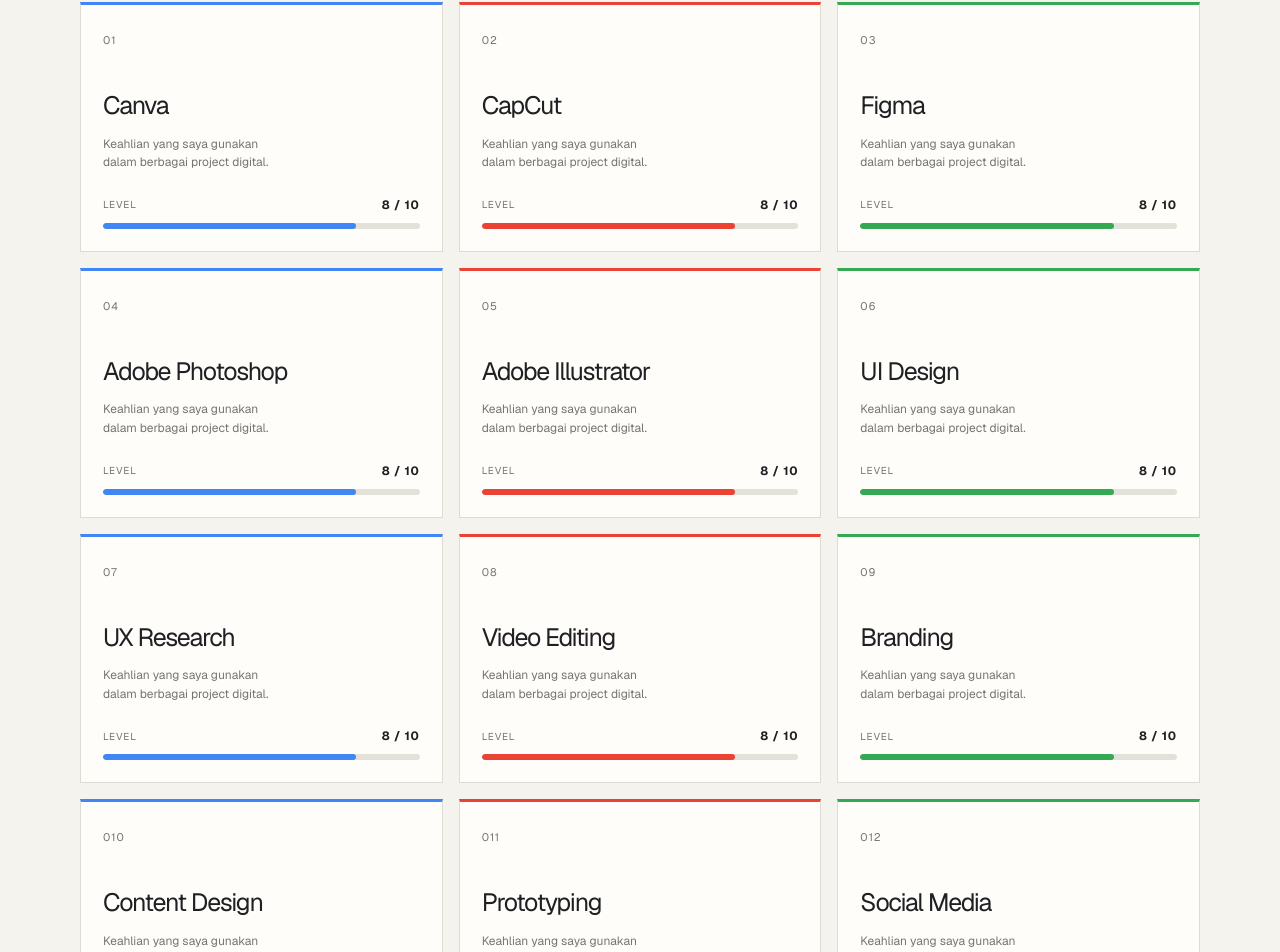
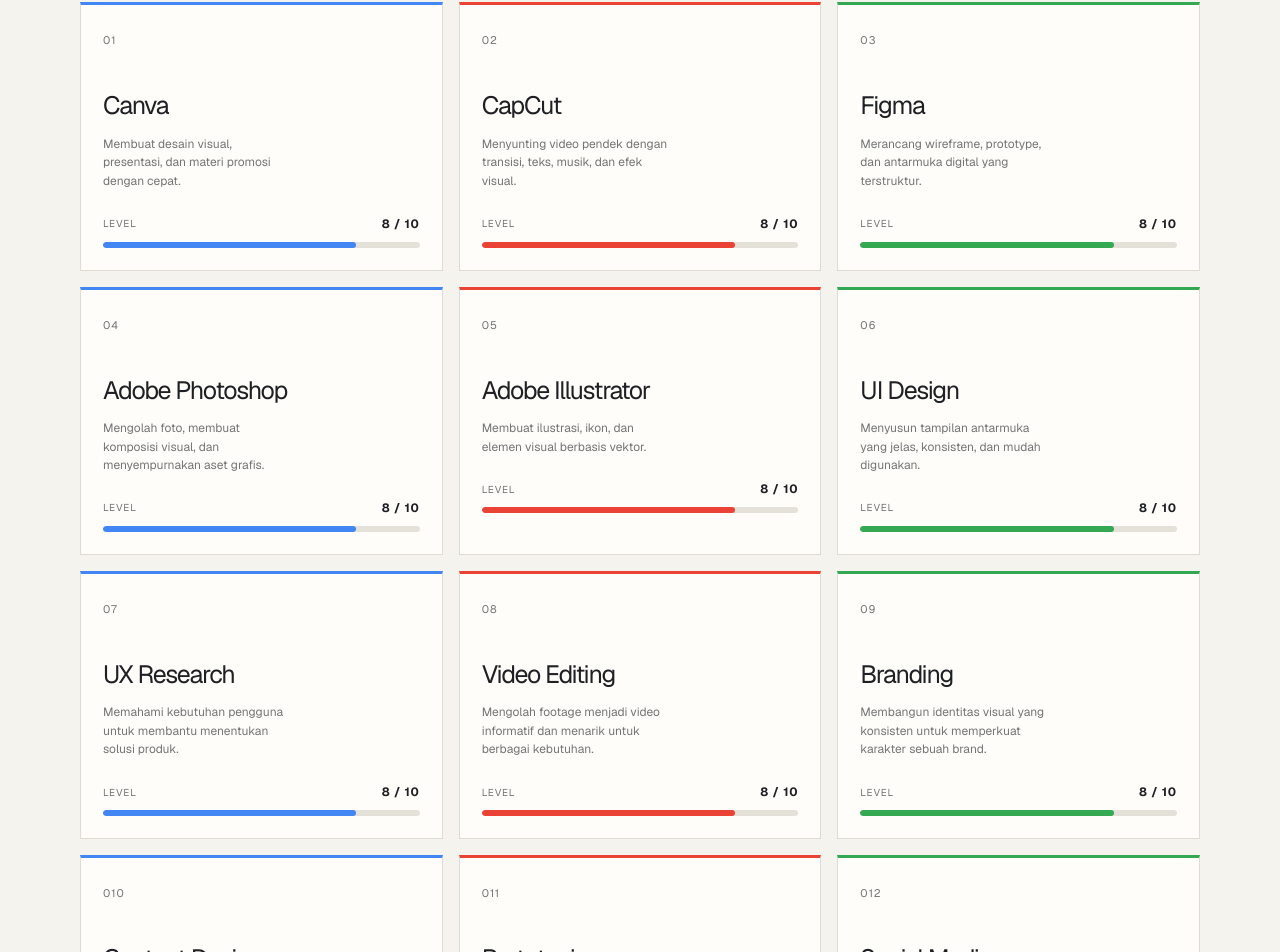
Before and after one commit to yozuk012/my-portofolio, a Next.js app: page /skills in a window 1280 px wide. Shown: the part 549-1501 px from the top of the page. Built offline with nearby package versions, Linux system fonts and the light colour scheme.

Commit message:
Add detailed skill descriptions

```diff
--- a/src/app/skills/page.js
+++ b/src/app/skills/page.js
@@ -10,6 +10,20 @@
 };
 
 const skillLevels = portfolioData.skills.map(() => 8);
+const skillDescriptions = {
+  Canva: "Membuat desain visual, presentasi, dan materi promosi dengan cepat.",
+  CapCut: "Menyunting video pendek dengan transisi, teks, musik, dan efek visual.",
+  Figma: "Merancang wireframe, prototype, dan antarmuka digital yang terstruktur.",
+  "Adobe Photoshop": "Mengolah foto, membuat komposisi visual, dan menyempurnakan aset grafis.",
+  "Adobe Illustrator": "Membuat ilustrasi, ikon, dan elemen visual berbasis vektor.",
+  "UI Design": "Menyusun tampilan antarmuka yang jelas, konsisten, dan mudah digunakan.",
+  "UX Research": "Memahami kebutuhan pengguna untuk membantu menentukan solusi produk.",
+  "Video Editing": "Mengolah footage menjadi video informatif dan menarik untuk berbagai kebutuhan.",
+  Branding: "Membangun identitas visual yang konsisten untuk memperkuat karakter sebuah brand.",
+  "Content Design": "Menyusun visual dan pesan konten agar mudah dipahami oleh audiens.",
+  Prototyping: "Mengubah ide menjadi simulasi interaktif sebelum masuk tahap pengembangan.",
+  "Social Media": "Mempersiapkan konten digital yang relevan untuk mendukung komunikasi online.",
+};
 
 export default function SkillsPage() {
   return (
@@ -27,7 +41,7 @@
             <article className={`skill-detail-card chip-${index % 3}`} key={skill}>
               <span className="skill-detail-number">0{index + 1}</span>
               <h2>{skill}</h2>
-              <p>Keahlian yang saya gunakan dalam berbagai project digital.</p>
+              <p>{skillDescriptions[skill]}</p>
               <div className="skill-score-row">
                 <span>Level</span>
                 <strong>{skillLevels[index]} / 10</strong>
```
